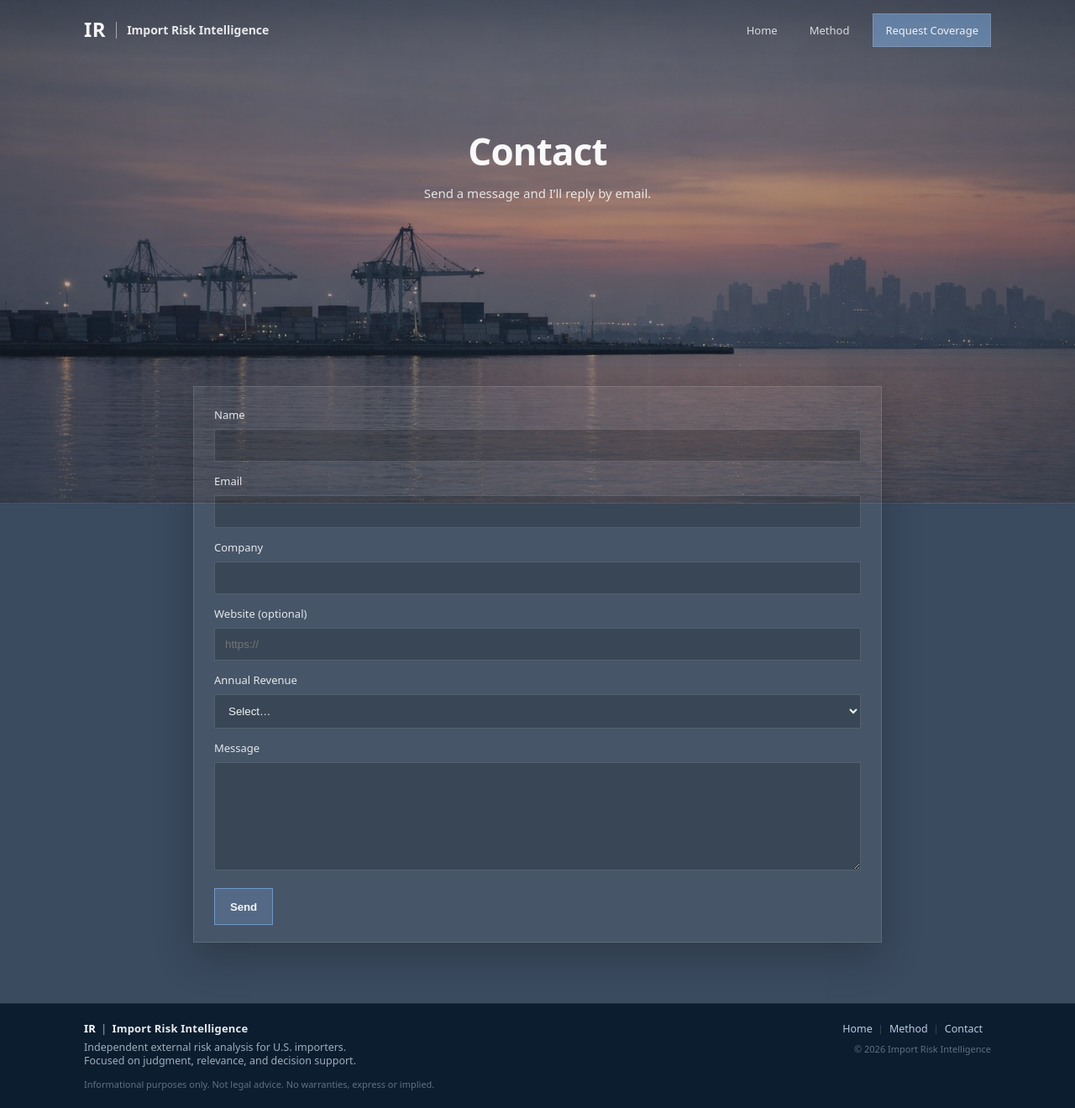
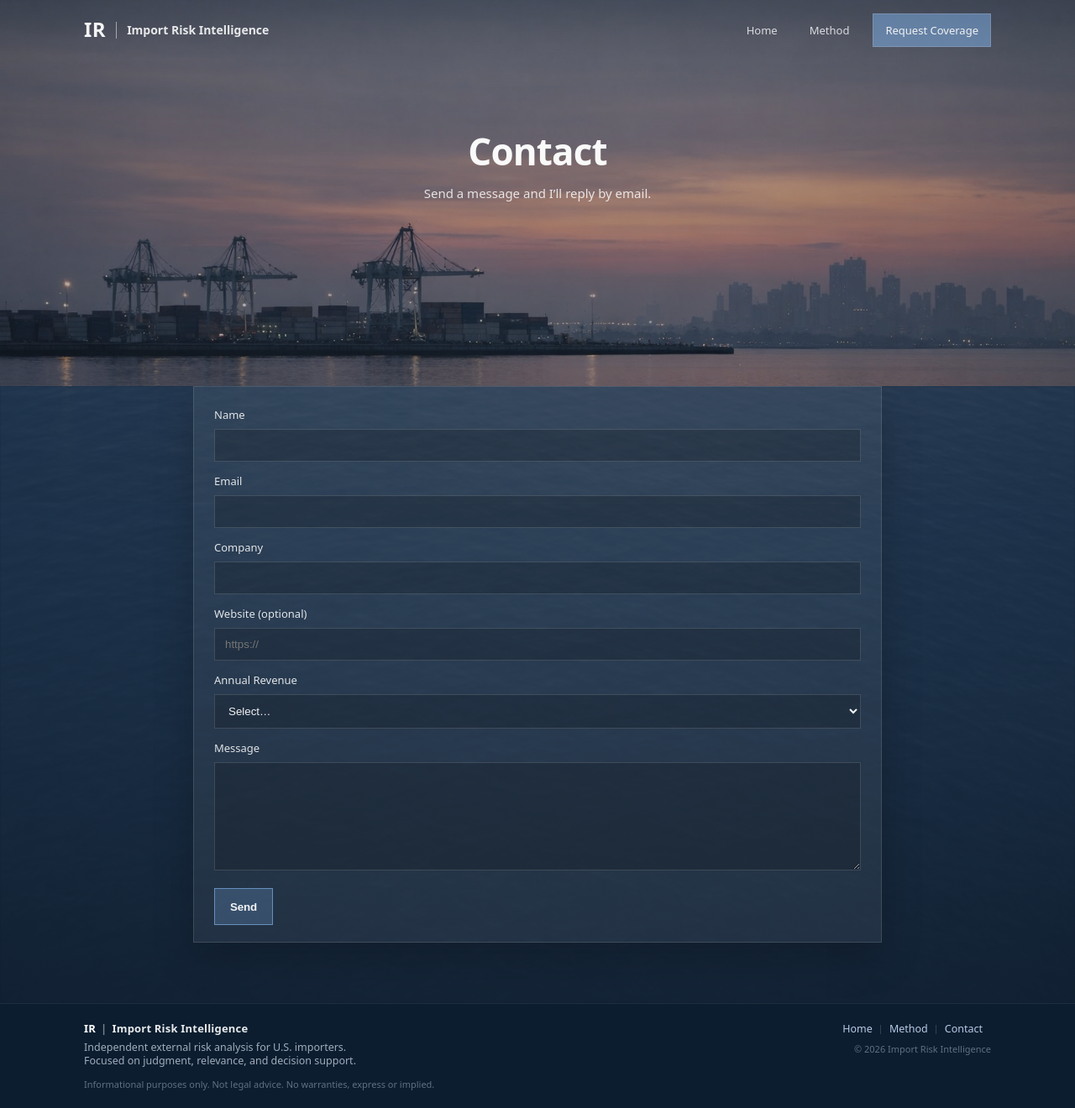
Before and after one commit to importrisk/import-risk-intelligence-site, a Jekyll site: the page built from contact.html, in a window 1280 px wide. Shown: the whole page at 84% size. Built offline with Jekyll 4.4.1, drawn with Linux system fonts in a browser that asks for light colours.

Commit message:
Update contact.html

```diff
--- a/contact.html
+++ b/contact.html
@@ -19,7 +19,8 @@ description: Contact Import Risk Intelligence.
   </section>
 
   <!-- FORM -->
-  <section class="contact-simple" aria-label="Contact form">
+  <!-- Add below-fold so the water texture/background matches the rest of the site -->
+  <section class="contact-simple below-fold" aria-label="Contact form">
     <div class="container">
 
       <form class="contact-simple-form" action="#" method="post">
```
